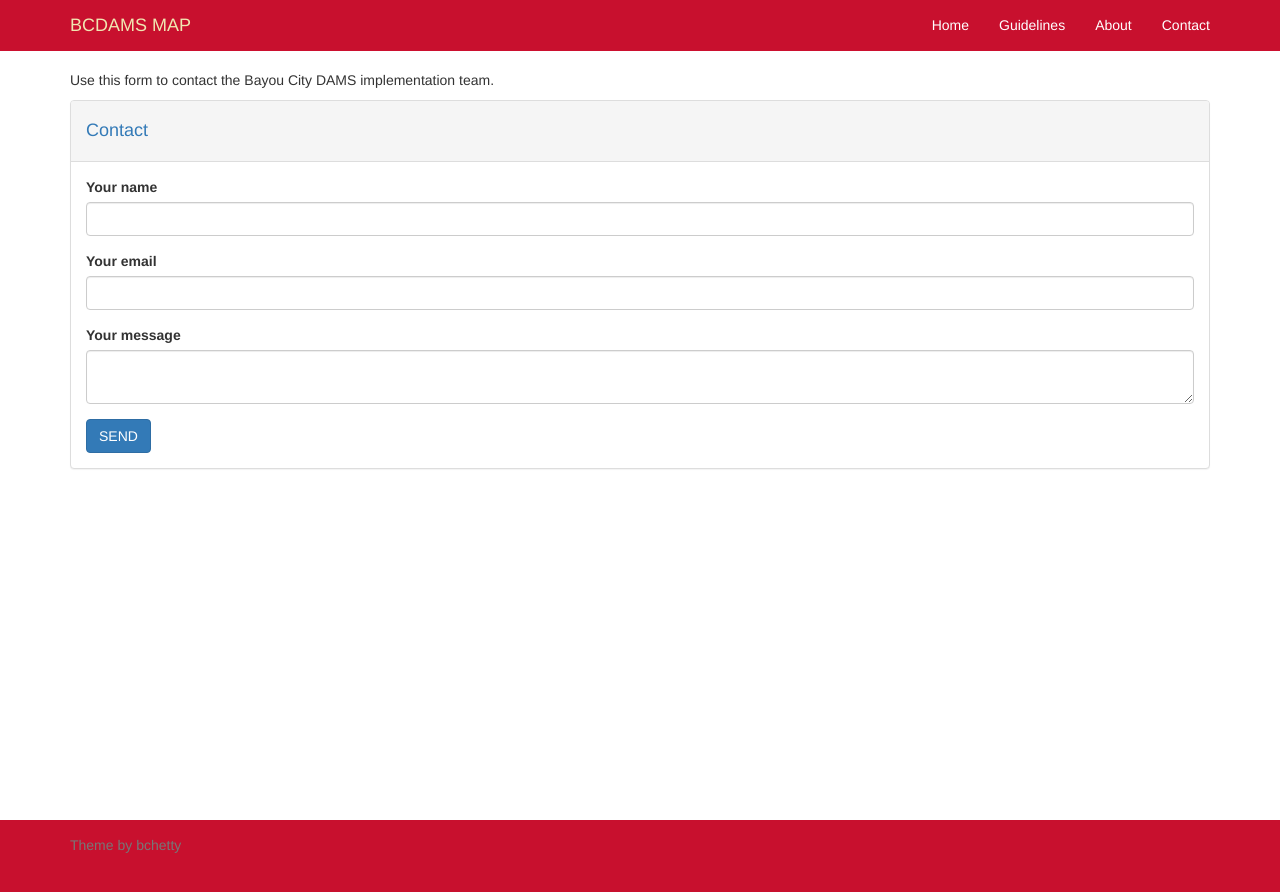
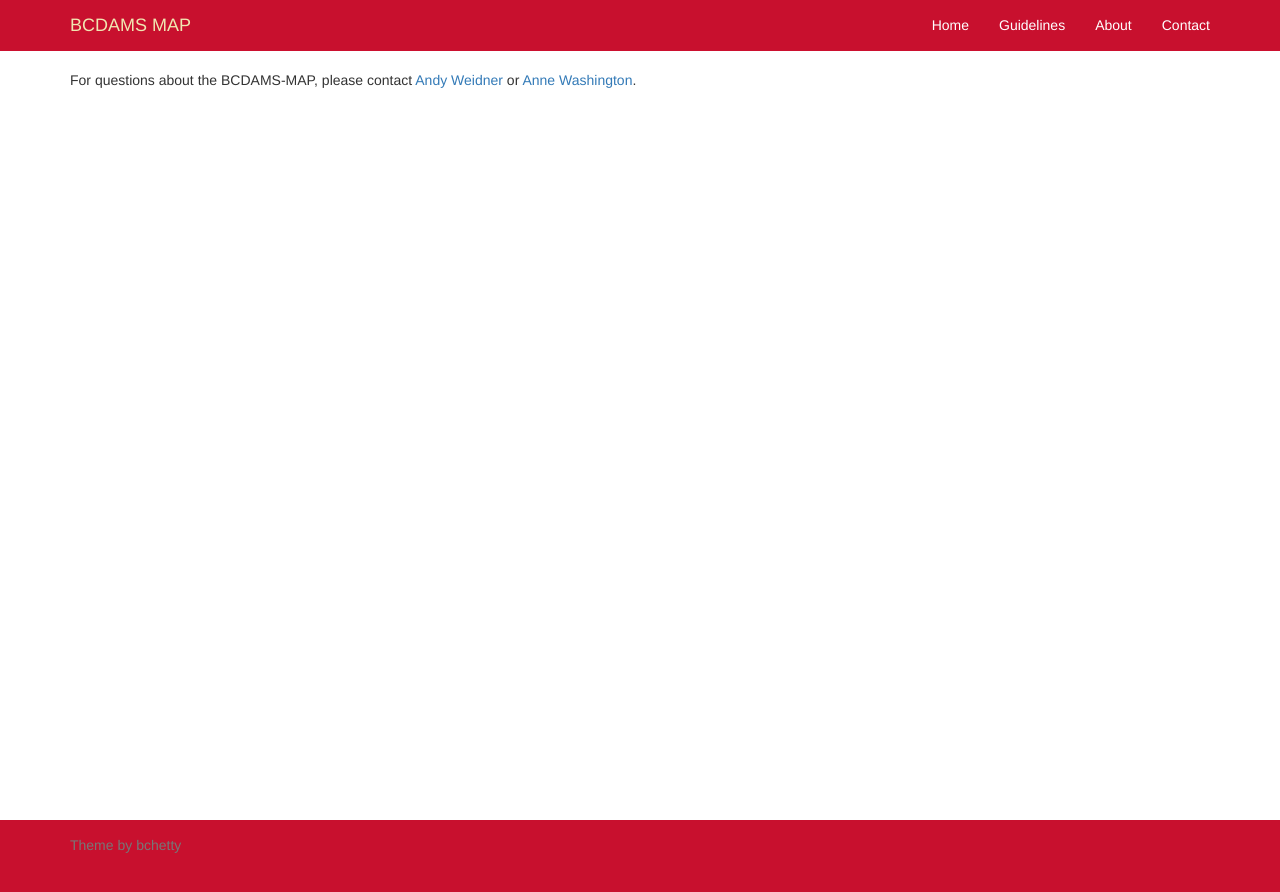
Before and after one commit to uhlibraries-digital/bcdams-map, a Jekyll site: the page built from contact/index.md, in a window 1280 px wide. Shown: the top 892 px of the page. Built offline with Jekyll 4.4.1, drawn with Linux system fonts in a browser that asks for light colours; nearby versions of some CDN libraries; comment, search, counter and statistics services are not loaded.

Commit message:
update contact page

```diff
--- a/contact/index.md
+++ b/contact/index.md
@@ -3,7 +3,9 @@ layout: template1
 comments: false
 ---
 
-Use this form to contact the Bayou City DAMS implementation team.<br/>
+For questions about the BCDAMS-MAP, please contact [Andy Weidner](https://apps.lib.uh.edu/staff/members/profile/ajweidner) or [Anne Washington](https://apps.lib.uh.edu/staff/members/profile/awashington).
+
+<!-- Use this form to contact the Bayou City DAMS implementation team.<br/>
 
 <div class="panel panel-default shadow1">
       <div class="panel-heading">
@@ -33,4 +35,4 @@ Use this form to contact the Bayou City DAMS implementation team.<br/>
 <script>
     var contactform =  document.getElementById('contactform');
     contactform.setAttribute('action', '//formspree.io/' + 'metaweidner' + '@' + 'gmail' + '.' + 'com');
-</script>
+</script> -->
```
